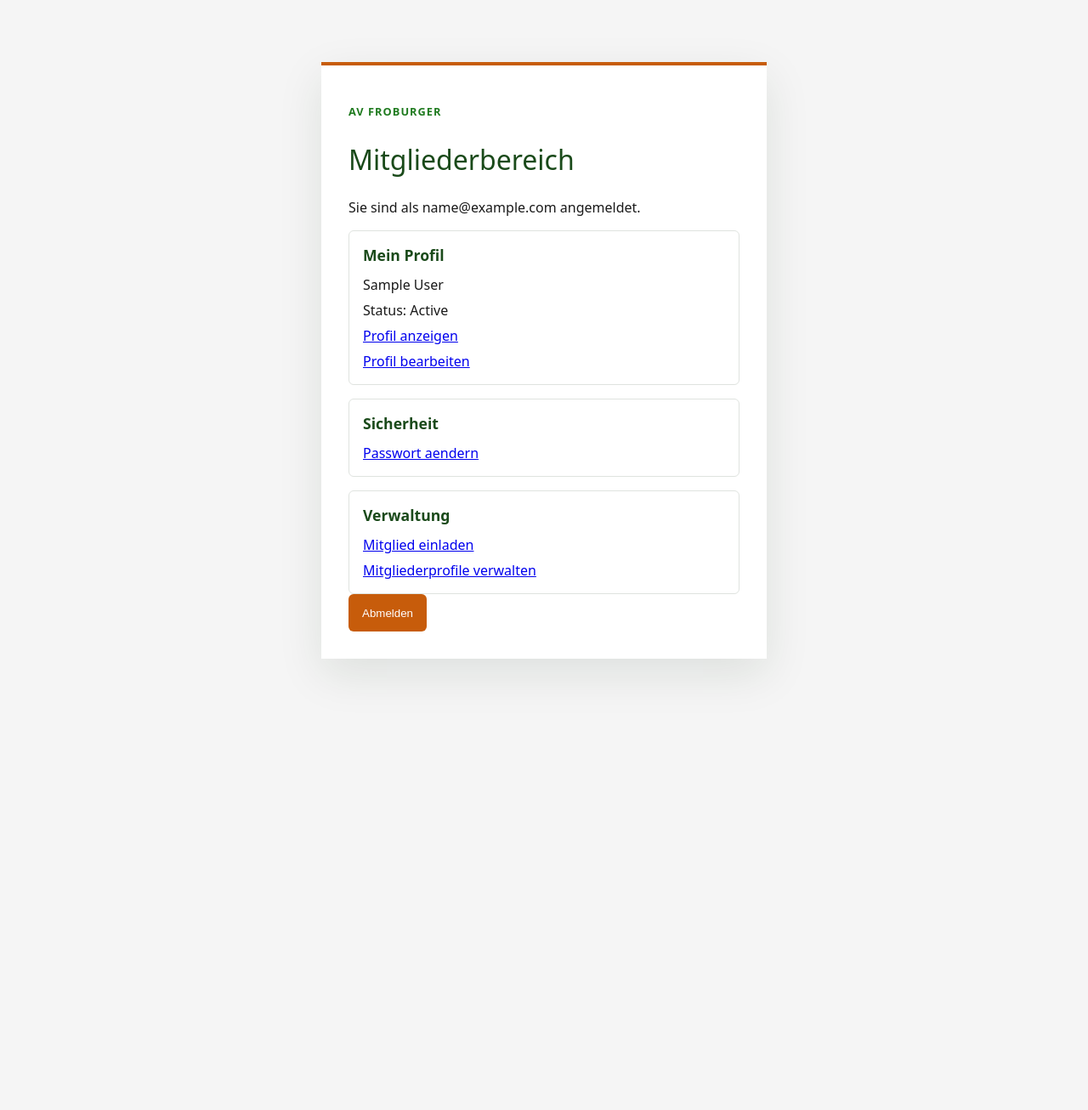
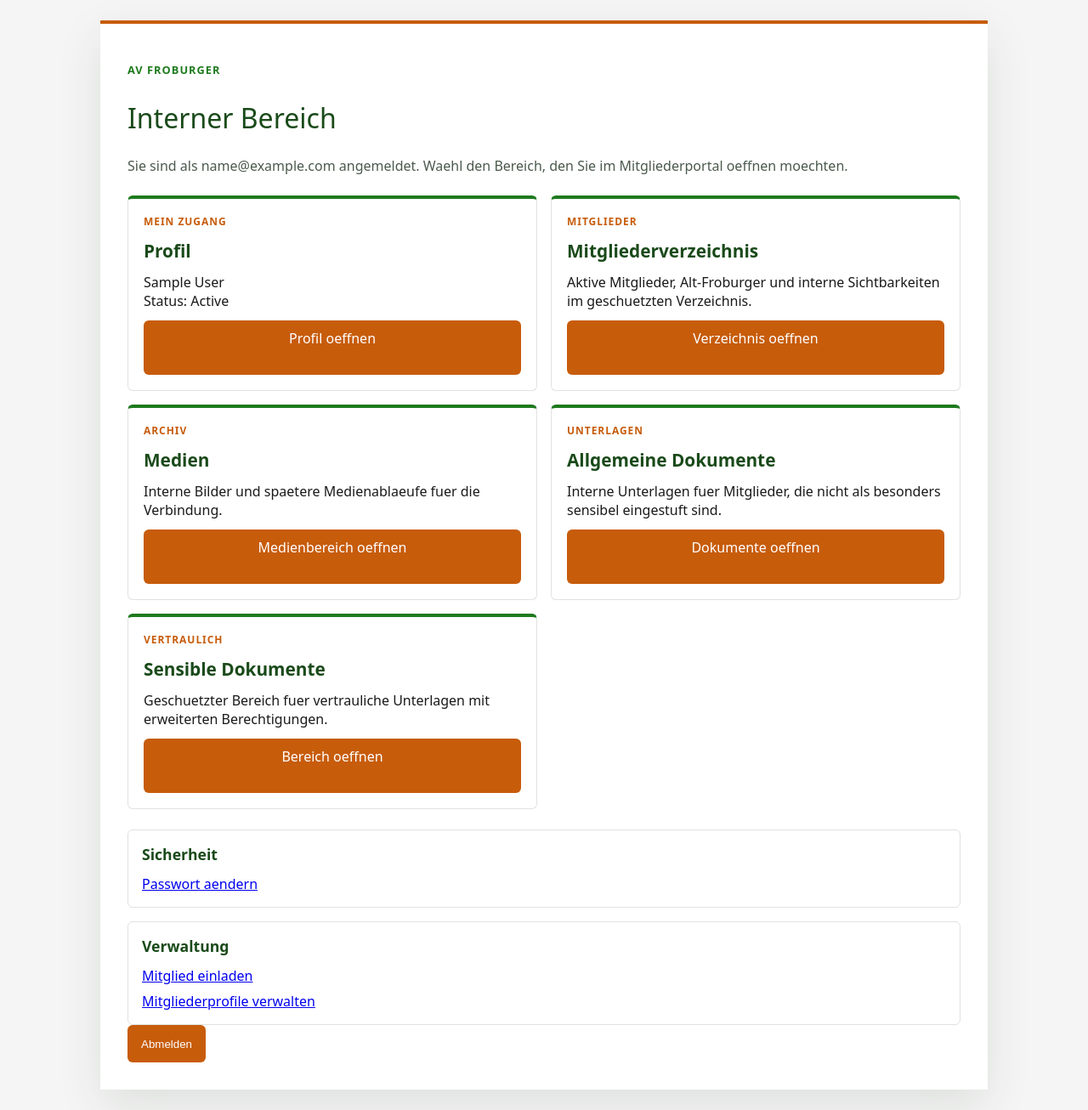
Before and after one commit to SkyTurtle-coder/Froburger_Webseite, a Django app: page /accounts/ in a window 1280 px wide. Shown: the whole page at 85% size. Before the commit the page ends 791 px from the top, so only its background shows below. Run offline with Django 5.2, Linux system fonts and the light colour scheme; the visitor is signed in with stand-in values (Sample User, id 1); data comes from the database, SQL or seed files in the repository.

Commit message:
feat: add internal dashboard and protected member sections

```diff
--- a/apps/accounts/views.py
+++ b/apps/accounts/views.py
@@ -27,6 +27,9 @@ class AccountHomeView(LoginRequiredMixin, TemplateView):
         context["profile"] = get_or_create_member_profile(self.request.user)
         context["can_invite"] = self.request.user.has_perm("accounts.add_accountinvitation")
         context["can_manage_members"] = self.request.user.has_perm("members.view_memberprofile")
+        context["can_view_sensitive_documents"] = self.request.user.has_perm(
+            "members.view_sensitive_documents"
+        )
         return context
 
 
--- a/apps/core/urls.py
+++ b/apps/core/urls.py
@@ -6,12 +6,12 @@ from .views import (
     EventsPageView,
     HomePageView,
     ImprintPageView,
-    InternPageView,
     JoinPageView,
     MembersPageView,
     NewsPageView,
     PrivacyPageView,
     healthcheck,
+    intern_entry,
     legacy_calendar_feed,
     robots_txt,
     sitemap_xml,
@@ -48,7 +48,7 @@ urlpatterns = [
     path("mitglieder/", MembersPageView.as_view(), name="members"),
     path("mitglied-werden/", JoinPageView.as_view(), name="join"),
     path("ueber-uns/", AboutPageView.as_view(), name="about"),
-    path("intern/", InternPageView.as_view(), name="intern"),
+    path("intern/", intern_entry, name="intern"),
     path("impressum/", ImprintPageView.as_view(), name="imprint"),
     path("datenschutz/", PrivacyPageView.as_view(), name="privacy"),
 ]
--- a/apps/members/management/commands/bootstrap_roles.py
+++ b/apps/members/management/commands/bootstrap_roles.py
@@ -10,6 +10,7 @@ ROLE_PERMISSION_MAP = {
         "members.view_memberprofile",
         "members.change_memberprofile",
         "members.manage_member_profiles",
+        "members.view_sensitive_documents",
     ],
     "president": [
         "accounts.add_accountinvitation",
@@ -17,6 +18,7 @@ ROLE_PERMISSION_MAP = {
         "members.view_memberprofile",
         "members.change_memberprofile",
         "members.manage_member_profiles",
+        "members.view_sensitive_documents",
         "audit.view_auditlogentry",
     ],
     "system_admin": [
@@ -25,6 +27,7 @@ ROLE_PERMISSION_MAP = {
         "members.view_memberprofile",
         "members.change_memberprofile",
         "members.manage_member_profiles",
+        "members.view_sensitive_documents",
         "audit.view_auditlogentry",
     ],
 }
--- a/apps/members/models.py
+++ b/apps/members/models.py
@@ -44,6 +44,7 @@ class MemberProfile(models.Model):
         ordering = ["user__last_name", "user__first_name", "user__email"]
         permissions = [
             ("manage_member_profiles", "Can manage member profiles"),
+            ("view_sensitive_documents", "Can view sensitive internal documents"),
         ]
 
     def clean(self):
--- a/apps/members/urls.py
+++ b/apps/members/urls.py
@@ -1,15 +1,27 @@
 from django.urls import path
 
 from .views import (
+    GeneralDocumentsView,
+    MediaHubView,
+    MemberDirectoryView,
     MemberProfileAdminListView,
     MemberProfileAdminUpdateView,
     OwnMemberProfileUpdateView,
     OwnMemberProfileView,
+    SensitiveDocumentsView,
 )
 
 app_name = "members"
 
 urlpatterns = [
+    path("directory/", MemberDirectoryView.as_view(), name="directory"),
+    path("media/", MediaHubView.as_view(), name="media"),
+    path("documents/", GeneralDocumentsView.as_view(), name="documents"),
+    path(
+        "documents/sensitive/",
+        SensitiveDocumentsView.as_view(),
+        name="documents_sensitive",
+    ),
     path("me/", OwnMemberProfileView.as_view(), name="me"),
     path("me/edit/", OwnMemberProfileUpdateView.as_view(), name="me_edit"),
     path("admin/", MemberProfileAdminListView.as_view(), name="admin_list"),
--- a/apps/members/views.py
+++ b/apps/members/views.py
@@ -1,5 +1,9 @@
 from django.contrib import messages
-from django.contrib.auth.mixins import LoginRequiredMixin, PermissionRequiredMixin
+from django.contrib.auth.mixins import (
+    LoginRequiredMixin,
+    PermissionRequiredMixin,
+)
+from django.db.models import Q
 from django.urls import reverse_lazy
 from django.views.generic import ListView, TemplateView, UpdateView
 
@@ -66,3 +70,96 @@ class MemberProfileAdminUpdateView(LoginRequiredMixin, PermissionRequiredMixin,
         response = super().form_valid(form)
         messages.success(self.request, "Mitgliederprofil wurde gespeichert.")
         return response
+
+
+class MemberDirectoryView(LoginRequiredMixin, ListView):
+    template_name = "members/directory.html"
+    context_object_name = "profiles"
+
+    def get_queryset(self):
+        queryset = MemberProfile.objects.select_related("user").exclude(
+            membership_status__in=[
+                MemberProfile.MembershipStatus.INVITED,
+                MemberProfile.MembershipStatus.INACTIVE,
+            ]
+        )
+        if self.request.user.has_perm("members.manage_member_profiles"):
+            return queryset
+
+        return queryset.filter(
+            Q(
+                directory_visibility__in=[
+                    MemberProfile.DirectoryVisibility.MEMBERS,
+                    MemberProfile.DirectoryVisibility.PUBLIC,
+                ]
+            )
+            | Q(user=self.request.user)
+        )
+
+
+class InternalSectionView(LoginRequiredMixin, TemplateView):
+    template_name = "members/section.html"
+    page_title = ""
+    heading = ""
+    intro = ""
+    body_copy = ""
+    section_tag = ""
+    cta_label = ""
+    cta_url = ""
+
+    def get_context_data(self, **kwargs):
+        context = super().get_context_data(**kwargs)
+        context.update(
+            page_title=self.page_title,
+            heading=self.heading,
+            intro=self.intro,
+            body_copy=self.body_copy,
+            section_tag=self.section_tag,
+            cta_label=self.cta_label,
+            cta_url=self.cta_url,
+        )
+        return context
+
+
+class MediaHubView(InternalSectionView):
+    page_title = "Medien | AV Froburger"
+    heading = "Medien"
+    intro = "Interne Bilder, Alben und spaetere Medienablaeufe fuer den Mitgliederbereich."
+    body_copy = (
+        "Die geschuetzte Medienbibliothek folgt in Phase 6. Dieser Bereich ist bereits "
+        "reserviert, damit die Navigation und die Zugriffslogik jetzt konsistent aufgebaut sind."
+    )
+    section_tag = "Interner Bereich"
+    cta_label = "Zurueck zum Dashboard"
+    cta_url = reverse_lazy("accounts:home")
+
+
+class GeneralDocumentsView(InternalSectionView):
+    page_title = "Allgemeine Dokumente | AV Froburger"
+    heading = "Allgemeine Dokumente"
+    intro = "Interne Unterlagen fuer Mitglieder, die nicht als besonders sensibel eingestuft sind."
+    body_copy = (
+        "Die eigentliche Dokumentenverwaltung folgt in Phase 5. Hier entsteht der Einstieg "
+        "fuer allgemeine Protokolle, Semesterunterlagen und interne Informationen."
+    )
+    section_tag = "Dokumente"
+    cta_label = "Zurueck zum Dashboard"
+    cta_url = reverse_lazy("accounts:home")
+
+
+class SensitiveDocumentsView(PermissionRequiredMixin, InternalSectionView):
+    permission_required = "members.view_sensitive_documents"
+    raise_exception = True
+    page_title = "Sensible Dokumente | AV Froburger"
+    heading = "Sensible Dokumente"
+    intro = "Besonders geschuetzte Unterlagen mit erweitertem Zugriffsbedarf."
+    body_copy = (
+        "Dieser Bereich ist fuer sensible Dokumente reserviert und serverseitig geschuetzt. "
+        "Die eigentliche Dateiablage und Download-Logik folgen in Phase 5."
+    )
+    section_tag = "Vertraulich"
+    cta_label = "Zurueck zum Dashboard"
+    cta_url = reverse_lazy("accounts:home")
+
+    def has_permission(self):
+        return super().has_permission()
--- a/static/css/app.css
+++ b/static/css/app.css
@@ -20,6 +20,10 @@ body {
   max-width: 460px;
   padding: 32px;
   width: 100%;
+}
+
+.auth-card-wide {
+  max-width: 980px;
 }
 
 .auth-kicker {
@@ -97,6 +101,11 @@ body {
   margin-top: 16px;
 }
 
+.dashboard-intro {
+  color: #4b5a4d;
+  margin-bottom: 24px;
+}
+
 .meta-panel {
   border: 1px solid #dfe3df;
   border-radius: 6px;
@@ -145,3 +154,68 @@ body {
   border-radius: 6px;
   padding: 14px 16px;
 }
+
+.tile-grid {
+  display: grid;
+  gap: 16px;
+  grid-template-columns: repeat(2, minmax(0, 1fr));
+  margin-bottom: 24px;
+}
+
+.tile-card {
+  border: 1px solid #dfe3df;
+  border-top: 4px solid #1e7a1e;
+  border-radius: 6px;
+  display: grid;
+  gap: 12px;
+  padding: 18px;
+}
+
+.tile-card h2 {
+  color: #1a4a1a;
+  font-size: 1.3rem;
+  margin: 0;
+}
+
+.tile-card p {
+  margin: 0;
+}
+
+.tile-eyebrow {
+  color: #c75c0b;
+  font-size: 0.75rem;
+  font-weight: 700;
+  letter-spacing: 0.08em;
+  margin: 0;
+  text-transform: uppercase;
+}
+
+.tile-link {
+  align-self: start;
+  display: inline-flex;
+  justify-content: center;
+  text-decoration: none;
+}
+
+.tile-card-locked {
+  border-top-color: #8c9490;
+  opacity: 0.88;
+}
+
+.tile-lock-note {
+  color: #5e675f;
+  font-size: 0.92rem;
+  font-weight: 600;
+}
+
+.section-panel {
+  border: 1px solid #dfe3df;
+  border-radius: 6px;
+  padding: 18px;
+}
+
+@media (max-width: 760px) {
+  .tile-grid {
+    grid-template-columns: 1fr;
+  }
+}
--- a/templates/accounts/base.html
+++ b/templates/accounts/base.html
@@ -8,8 +8,8 @@
   <link rel="stylesheet" href="{% static 'css/app.css' %}">
 </head>
 <body>
-  <main class="auth-shell">
-    <section class="auth-card">
+  <main class="auth-shell{% block shell_class %}{% endblock %}">
+    <section class="auth-card{% block card_class %}{% endblock %}">
       <header class="auth-header">
         <p class="auth-kicker">AV Froburger</p>
         <h1>{% block heading %}Mitgliederbereich{% endblock %}</h1>
--- a/templates/accounts/home.html
+++ b/templates/accounts/home.html
@@ -1,18 +1,63 @@
 {% extends "accounts/base.html" %}
 
 {% block title %}Mitgliederbereich | AV Froburger{% endblock %}
-{% block heading %}Mitgliederbereich{% endblock %}
+{% block heading %}Interner Bereich{% endblock %}
+{% block card_class %} auth-card-wide{% endblock %}
 
 {% block content %}
-  <p>Sie sind als {{ request.user.email }} angemeldet.</p>
+  <p class="dashboard-intro">
+    Sie sind als {{ request.user.email }} angemeldet. Waehl den Bereich, den Sie im
+    Mitgliederportal oeffnen moechten.
+  </p>
+
+  <section class="tile-grid" aria-label="Interne Bereiche">
+    <article class="tile-card">
+      <p class="tile-eyebrow">Mein Zugang</p>
+      <h2>Profil</h2>
+      <p>{{ profile.display_name }}<br>Status: {{ profile.get_membership_status_display }}</p>
+      <a class="button tile-link" href="{% url 'members:me' %}">Profil oeffnen</a>
+    </article>
+
+    <article class="tile-card">
+      <p class="tile-eyebrow">Mitglieder</p>
+      <h2>Mitgliederverzeichnis</h2>
+      <p>Aktive Mitglieder, Alt-Froburger und interne Sichtbarkeiten im geschuetzten Verzeichnis.</p>
+      <a class="button tile-link" href="{% url 'members:directory' %}">Verzeichnis oeffnen</a>
+    </article>
+
+    <article class="tile-card">
+      <p class="tile-eyebrow">Archiv</p>
+      <h2>Medien</h2>
+      <p>Interne Bilder und spaetere Medienablaeufe fuer die Verbindung.</p>
+      <a class="button tile-link" href="{% url 'members:media' %}">Medienbereich oeffnen</a>
+    </article>
+
+    <article class="tile-card">
+      <p class="tile-eyebrow">Unterlagen</p>
+      <h2>Allgemeine Dokumente</h2>
+      <p>Interne Unterlagen fuer Mitglieder, die nicht als besonders sensibel eingestuft sind.</p>
+      <a class="button tile-link" href="{% url 'members:documents' %}">Dokumente oeffnen</a>
+    </article>
+
+    <article class="tile-card{% if not can_view_sensitive_documents %} tile-card-locked{% endif %}">
+      <p class="tile-eyebrow">Vertraulich</p>
+      <h2>Sensible Dokumente</h2>
+      <p>
+        {% if can_view_sensitive_documents %}
+        Geschuetzter Bereich fuer vertrauliche Unterlagen mit erweiterten Berechtigungen.
+        {% else %}
+        Dieser Bereich ist nur fuer besonders berechtigte Rollen freigeschaltet.
+        {% endif %}
+      </p>
+      {% if can_view_sensitive_documents %}
+      <a class="button tile-link" href="{% url 'members:documents_sensitive' %}">Bereich oeffnen</a>
+      {% else %}
+      <span class="tile-lock-note">Zugriff derzeit nicht freigeschaltet</span>
+      {% endif %}
+    </article>
+  </section>
+
   <div class="stack">
-    <div class="meta-panel">
-      <h2>Mein Profil</h2>
-      <p>{{ profile.display_name }}</p>
-      <p>Status: {{ profile.get_membership_status_display }}</p>
-      <p><a href="{% url 'members:me' %}">Profil anzeigen</a></p>
-      <p><a href="{% url 'members:me_edit' %}">Profil bearbeiten</a></p>
-    </div>
     <div class="meta-panel">
       <h2>Sicherheit</h2>
       <p><a href="{% url 'accounts:password_change' %}">Passwort aendern</a></p>
--- a/templates/accounts/login.html
+++ b/templates/accounts/login.html
@@ -4,6 +4,7 @@
 {% block heading %}Anmeldung{% endblock %}
 
 {% block content %}
+  <p class="meta-row">Der interne Bereich ist nur fuer berechtigte Mitglieder verfuegbar.</p>
   <form method="post" class="stack">
     {% csrf_token %}
     {{ form.non_field_errors }}
@@ -17,4 +18,5 @@
     <button type="submit" class="button">Anmelden</button>
   </form>
   <p class="meta-row"><a href="{% url 'accounts:password_reset' %}">Passwort vergessen?</a></p>
+  <p class="meta-row"><a href="mailto:info@avfroburger.ch?subject=Zugang%20Mitgliederbereich">Zugang anfragen</a></p>
 {% endblock %}
--- a/templates/members/admin_list.html
+++ b/templates/members/admin_list.html
@@ -2,6 +2,7 @@
 
 {% block title %}Mitgliederverwaltung | AV Froburger{% endblock %}
 {% block heading %}Mitgliederverwaltung{% endblock %}
+{% block card_class %} auth-card-wide{% endblock %}
 
 {% block content %}
   <ul class="admin-list">
```
Also changed, not shown: apps/core/views.py (+10 -15 lines), templates/members/directory.html (added, +25 -0 lines), templates/members/section.html (added, +14 -0 lines), tests/test_member_profiles.py (+94 -0 lines), tests/test_public_pages.py (+8 -1 lines), CHANGELOG.md, apps/members/migrations/0002_alter_memberprofile_options.py (added), 1 other file.
